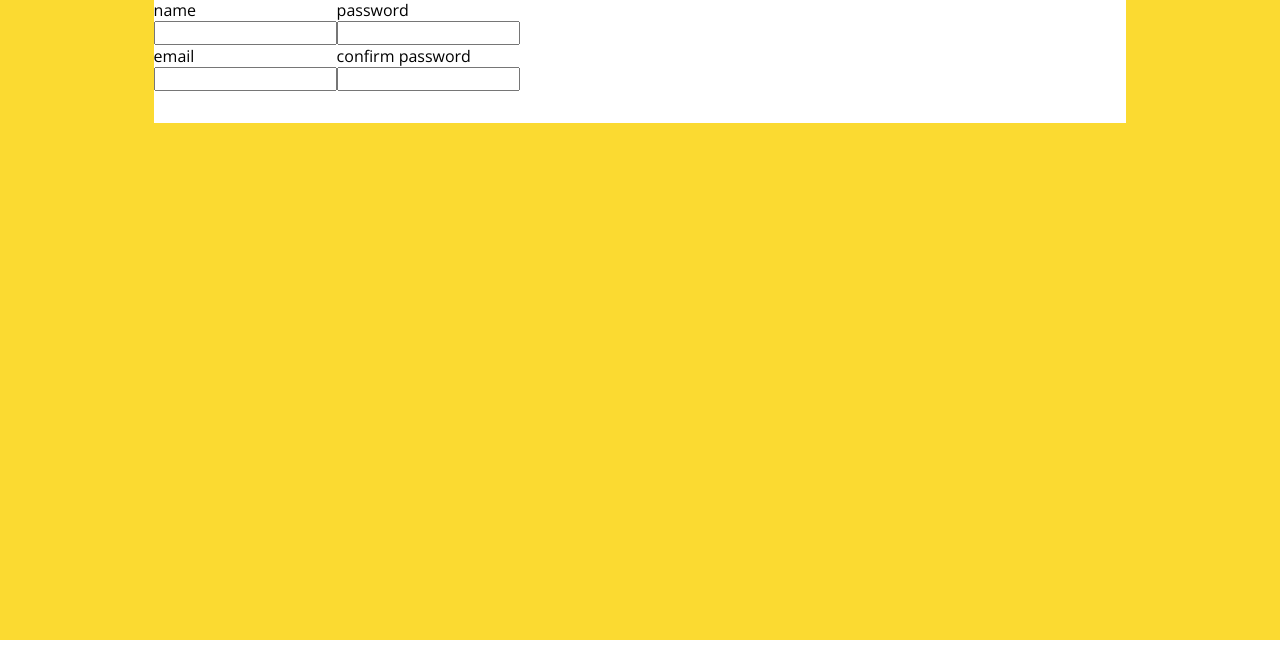
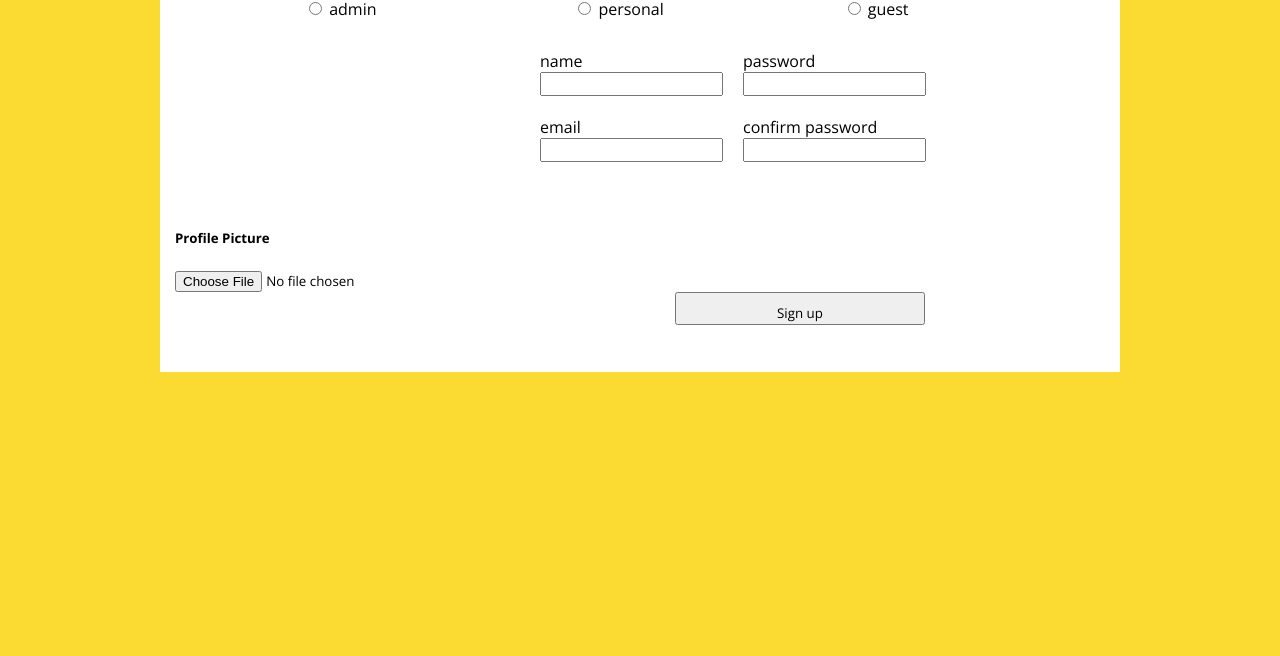
Before and after one commit to IT1228/profile-setup, a plain HTML site: page index.html in a window 1280 px wide. Shown: the part 160-816 px from the top of the page. Drawn offline with nearby package versions, Linux system fonts and the light colour scheme.

Commit message:
corrections

```diff
--- a/index.html
+++ b/index.html
@@ -1,52 +1,60 @@
 <!DOCTYPE html>
 <html>
+
 <head>
   <meta charset="utf-8">
   <title>Profile Setup</title>
   <link rel="stylesheet" href="styles/main.css">
 </head>
+
 <body>
-  <div class="inner">
-    <section>
+  <form>
   <h1>Sign Up</h1>
-        <form>
       <div class="radio">
-            <div>
-          <input type="radio"  name="chooseone" value="admin">
+      <div class="admin">
+        <input type="radio" name="chooseone" value="admin">
         <label for="admin">admin</label>
       </div>
-        <div>
+      <div class="personal">
         <input type="radio" name="chooseone" value="personal">
         <label for="personal">personal</label>
       </div>
-        <div>
+      <div class="guest">
         <input type="radio" name="chooseone" value="guest">
         <label for="guest">guest</label>
       </div>
     </div>
-        <div class="flex-container">
     <div class="container">
       <div>
+      <div class="input">
       <label for="name">name</label>
+      <input type="text" id="name">
       </div>
-            <input type="text" id="name">
-          <div>
+      <div class="input">
       <label for="email">email</label>
-          </div>
       <input type="text" id="email">
       </div>
-          <div class="container">
+      </div>
       <div>
+      <div class="input">
       <label for="password">password</label>
+      <input type="password" id="password">
       </div>
+      <div class="input">
+      <label for="confirmpassword">confirm password</label>
       <input type="password" id="password">
-          <div>
-            <label for="confirmpassword">confirm password</label>
       </div>
-            <input type="password" id="password">
+      </div>
+    </div>
+    <div class="footer">
+      <h5>Profile Picture</h5>
+      <label for="file"></label>
+      <input type="file" id="file">
+      <button class="button" type="submit">Sign up</button>
     </div>
   </form>
   </section>
   </div>
 </body>
+
 </html>
--- a/styles/main.css
+++ b/styles/main.css
@@ -8,15 +8,11 @@ html {
   font-family: 'Open Sans', sans-serif;
 }
 
-body {
-  margin: 0;
-}
-
 h1 {
   text-align: center;
 }
 
-.inner {
+body {
   display: flex;
   justify-content: center;
   align-items: flex-start;
@@ -25,23 +21,54 @@ h1 {
   min-height: 100vh;
 }
 
-section {
+form {
   background-color: #ffffff;
   padding: 2rem 0;
   width:80%;
 }
 
 .radio {
+  padding-left:15%;
   display:flex;
   flex-wrap: wrap;
-  width:33%;
   align-content: center;
 }
 
-.flex-container{
-  display: flex;
+.container{
+  display:flex;
+  flex-wrap:wrap;
+  padding-left:350px;
+  width:100%;
+  margin:20px;
 }
 
-.container{
-  display:block;
+.input{
+  display:flex;
+  flex-wrap:wrap;
+  flex-direction: column;
+  padding:10px;
+  width:100%;
 }
+
+.admin{
+  width:33%;
+}
+
+.personal{
+  width:33%;
+}
+
+.guest{
+  width:33%;
+}
+
+.button{
+  margin-left: 500px;
+  padding-left:100px;
+  padding-right:100px;
+  padding-top:10px;
+}
+
+.footer{
+  padding:15px;
+}
```
Lines whose indentation alone changed are shown as unchanged.
